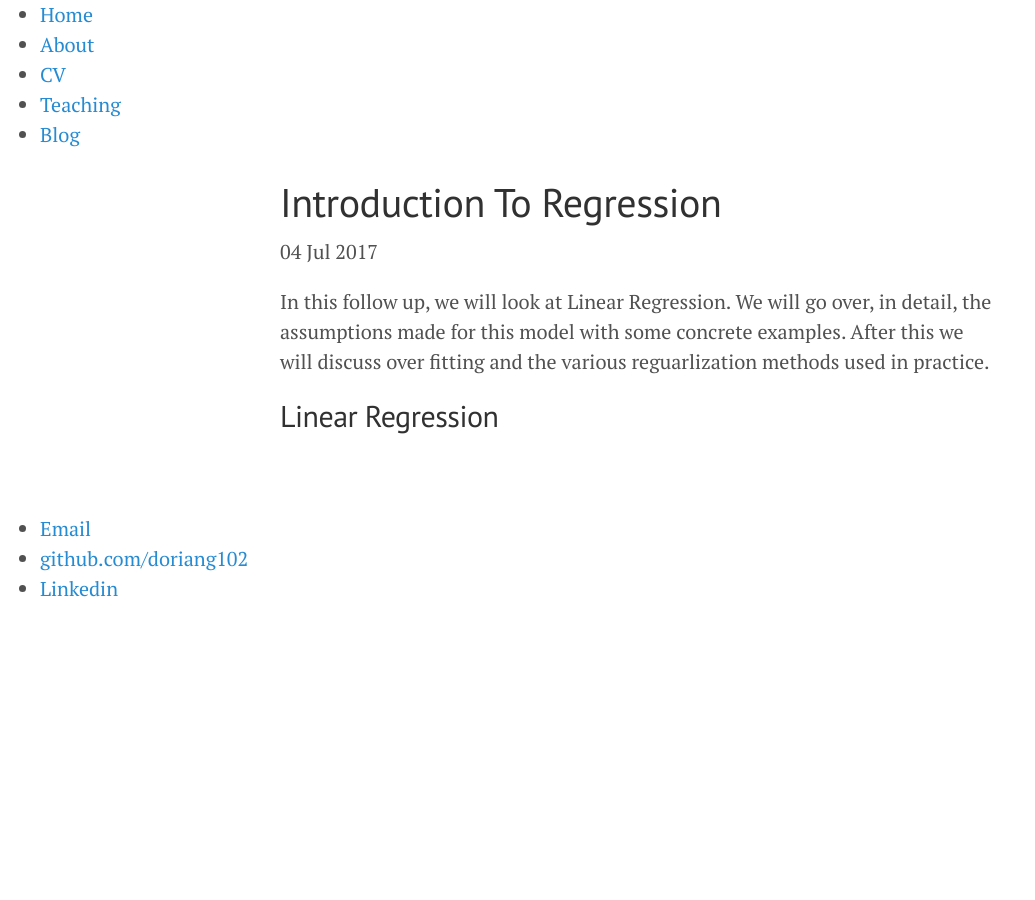
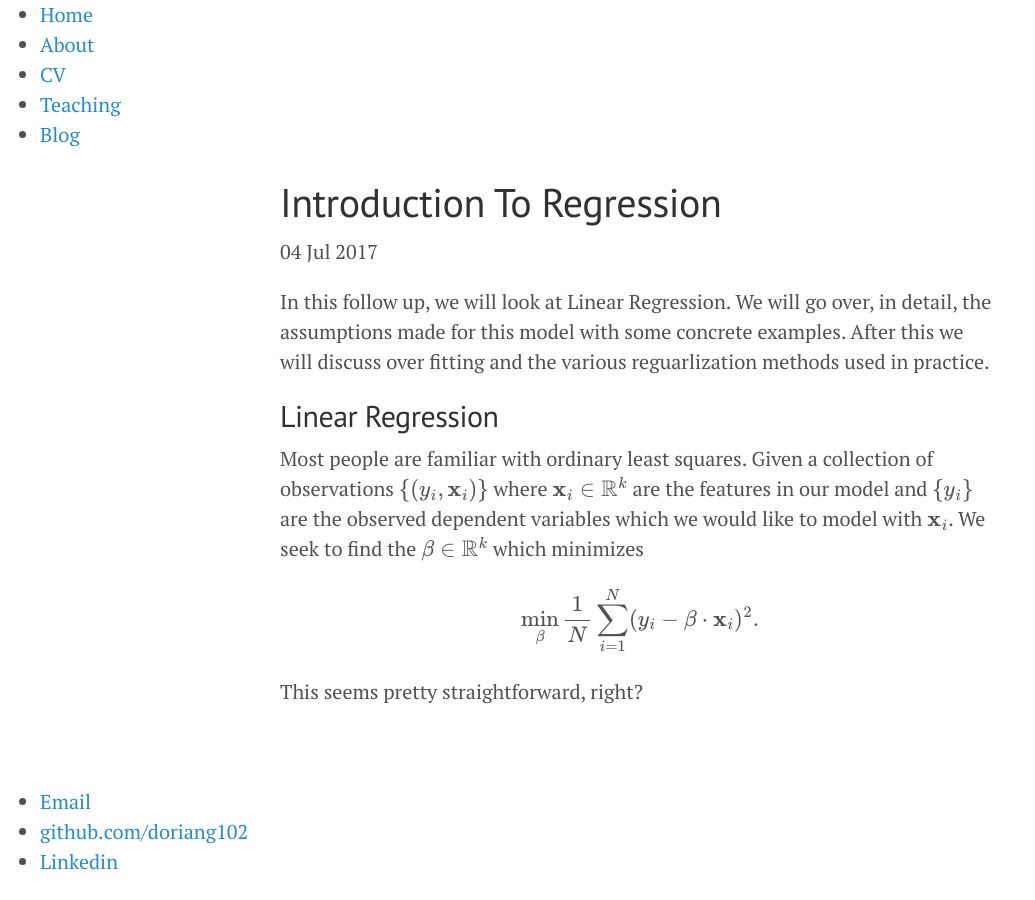
Before and after one commit to doriang102/doriang102.github.io, a Jekyll site: the page built from _posts/2017-07-04-Introduction-To-Regression.md, in a window 1280 px wide. Shown: the whole page, without its empty margins (0-1035 px from the left). Built offline with Jekyll 4.4.1, drawn with Linux system fonts in a browser that asks for light colours; our own code applies the rules of GitHub Pages for plain Markdown files; formulas are drawn with MathJax 3.

Commit message:
Update 2017-07-04-Introduction-To-Regression.md

```diff
--- a/_posts/2017-07-04-Introduction-To-Regression.md
+++ b/_posts/2017-07-04-Introduction-To-Regression.md
@@ -2,3 +2,9 @@
 In this follow up, we will look at Linear Regression. We will go over, in detail, the assumptions made for this model with some concrete examples. After this we will discuss over fitting and the various reguarlization methods used in practice.
 
 ## Linear Regression
+
+Most people are familiar with ordinary least squares. Given a collection of observations $$\{(y_i, \mathbf x_i)\}$$ where $$\mathbf x_i \in \mathbb{R}^k$$ are the features in our model and $$\{y_i\}$$ are the observed dependent variables which we would like to model with $$\mathbf x_i$$. We seek to find the $$\mathbf \beta \in \mathbb{R}^k$$ which minimizes
+
+$$ \min_{\beta} \frac{1}{N} \sum_{i=1}^N(y_i - \beta \cdot \mathbf x_i)^2.$$
+
+This seems pretty straightforward, right?
```
